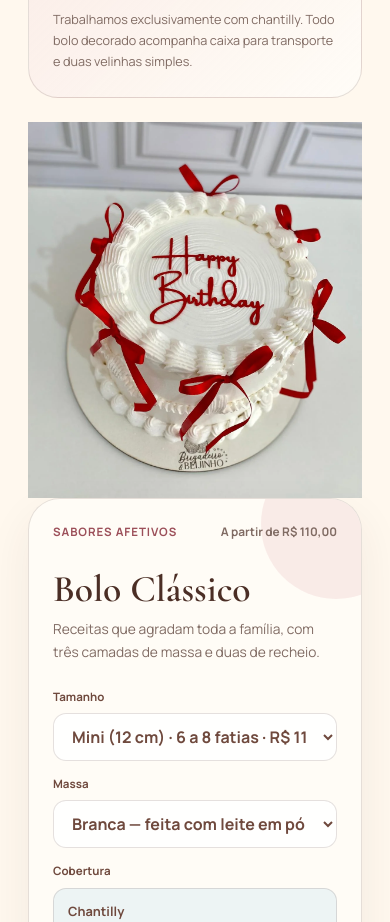
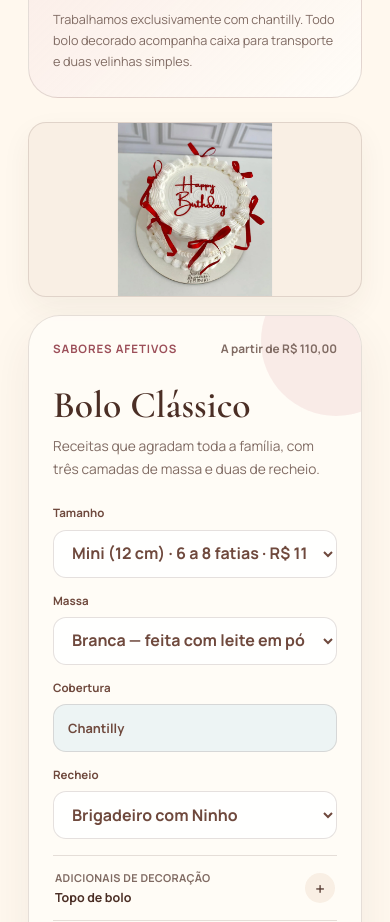
Before and after one commit to doceriabrigadeiroebeijinho/doceriabrigadeiroebeijinho.github.io, a Next.js app: page / in a window 390 px wide. Shown: the part 2580-3502 px from the top of the page. Built offline with nearby package versions, Linux system fonts and the light colour scheme.

Commit message:
Update globals.css

```diff
--- a/app/globals.css
+++ b/app/globals.css
@@ -4426,3 +4426,94 @@ footer a:hover {
     height: 265px;
   }
 }
+
+
+/* =========================================================
+   CARROSSÉIS SIMPLES E COMPACTOS
+   Apenas uma imagem existe visualmente por vez.
+   ========================================================= */
+
+.compact-rotator {
+  position: relative !important;
+  width: min(100%, 760px) !important;
+  height: 230px !important;
+  margin: 0 auto 22px !important;
+  overflow: hidden !important;
+  border: 1px solid var(--line) !important;
+  border-radius: 24px !important;
+  background: var(--paper-2) !important;
+  box-shadow: 0 12px 30px rgba(75, 46, 37, 0.06) !important;
+}
+
+.compact-rotator-photo {
+  display: block !important;
+  width: 100% !important;
+  height: 100% !important;
+  max-width: 100% !important;
+  object-fit: contain !important;
+  object-position: center !important;
+  animation: compactCarouselFade 650ms ease both;
+}
+
+.compact-rotator-sweets {
+  height: 220px !important;
+}
+
+.monthly-hero {
+  min-height: 0 !important;
+}
+
+.monthly-rotator {
+  width: 100% !important;
+  height: 330px !important;
+  margin: 0 !important;
+  align-self: stretch !important;
+  border: 0 !important;
+  border-radius: 0 !important;
+  box-shadow: none !important;
+  background: #eee2dc !important;
+}
+
+@keyframes compactCarouselFade {
+  from {
+    opacity: 0.15;
+    transform: scale(1.01);
+  }
+  to {
+    opacity: 1;
+    transform: scale(1);
+  }
+}
+
+@media (max-width: 760px) {
+  .compact-rotator {
+    width: 100% !important;
+    height: 190px !important;
+    margin-bottom: 18px !important;
+    border-radius: 18px !important;
+  }
+
+  .compact-rotator-sweets {
+    height: 185px !important;
+  }
+
+  .monthly-rotator {
+    height: 240px !important;
+    margin: 0 !important;
+    border-radius: 0 !important;
+  }
+}
+
+@media (max-width: 420px) {
+  .compact-rotator {
+    height: 175px !important;
+  }
+
+  .compact-rotator-sweets {
+    height: 170px !important;
+  }
+
+  .monthly-rotator {
+    height: 220px !important;
+  }
+}
```
